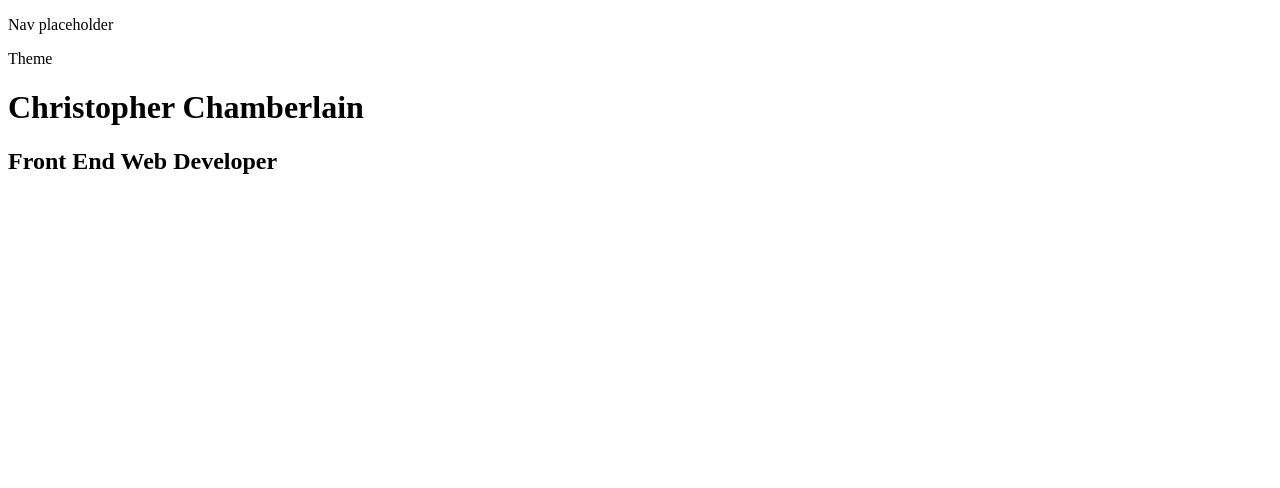
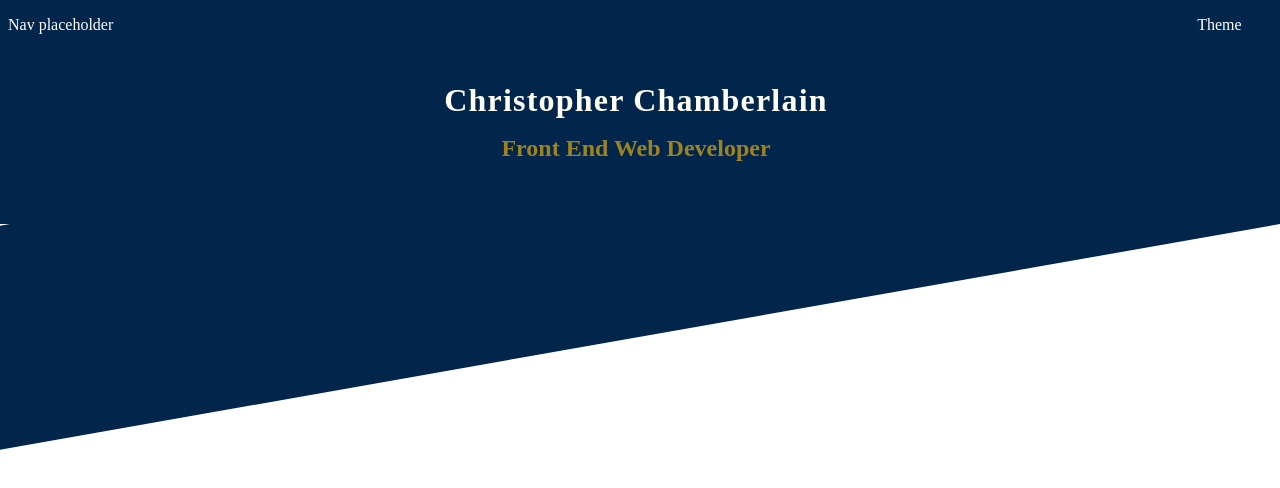
Before and after one commit to AkaraTawng/portfolio-mf-v2, a React (Create React App) app: page / in a window 1280 px wide. Shown: the top 488 px of the page. Built offline with nearby package versions, Linux system fonts and the light colour scheme.

Commit message:
add theme placeholder text

```diff
--- a/src/components/Theme.js
+++ b/src/components/Theme.js
@@ -1,4 +1,4 @@
 
 export default function Theme() {
-    return <div>Theme</div>
+    return <p id="theme-placeholder">Theme</p>
 }
--- a/src/main.css
+++ b/src/main.css
@@ -2,32 +2,29 @@
 @import url("https://fonts.googleapis.com/css2?family=Cairo:wght@500&family=Shadows+Into+Light&display=swap");
 @import url("https://fonts.googleapis.com/css2?family=Cairo:wght@500&family=Maven+Pro&family=Shadows+Into+Light&display=swap");
 @import url("https://fonts.googleapis.com/css2?family=Cairo:wght@500&family=Shadows+Into+Light&display=swap");
+#nav-placeholder {
+  color: white;
+  width: -webkit-fit-content;
+  width: -moz-fit-content;
+  width: fit-content;
+  margin-top: 1rem;
+  margin-left: 0.5rem;
+}
+
 #nav-links-container li {
   list-style-type: none;
-  display: none;
 }
 #nav-links-container .nav-link {
   text-decoration: none;
   color: #9c8321;
 }
 
-#header-nav-flex-container {
-  display: flex;
+#header-wrapper {
   height: 14rem;
   background-color: #02254b;
   position: relative;
 }
-#header-nav-flex-container #header-title-subtitle-container h2 {
-  color: #9c8321;
-}
-#header-nav-flex-container #header-title {
-  color: rgb(255, 255, 241);
-  letter-spacing: 1px;
-  margin-left: 2rem;
-  margin-top: 4.5rem;
-  margin-bottom: 1rem;
-}
-#header-nav-flex-container::after {
+#header-wrapper::after {
   position: absolute;
   content: "";
   width: 100%;
@@ -38,4 +35,40 @@
   transform-origin: bottom right;
   transform: skewY(-10deg);
   z-index: -1;
+}
+#header-wrapper #nav-theme-flex-container {
+  width: 97%;
+  display: flex;
+  flex-direction: row;
+  justify-content: space-between;
+}
+
+#header-title-subtitle-container h2 {
+  color: #9c8321;
+  white-space: nowrap;
+  text-align: center;
+  margin-left: 2rem;
+  margin-right: 2.5rem;
+}
+#header-title-subtitle-container #header-title {
+  color: rgb(255, 255, 241);
+  letter-spacing: 1.2px;
+  margin-left: 2rem;
+  margin-right: 2.5rem;
+  margin-top: 3rem;
+  margin-bottom: 1rem;
+  text-align: center;
+}
+
+#theme-placeholder {
+  color: white;
+  margin-top: 1rem;
+  height: -webkit-fit-content;
+  height: -moz-fit-content;
+  height: fit-content;
+}
+
+* {
+  margin: 0;
+  padding: 0;
 }/*# sourceMappingURL=main.css.map */
```
Also changed, not shown: 1 other file (tests, documents, lock files or other folders).
